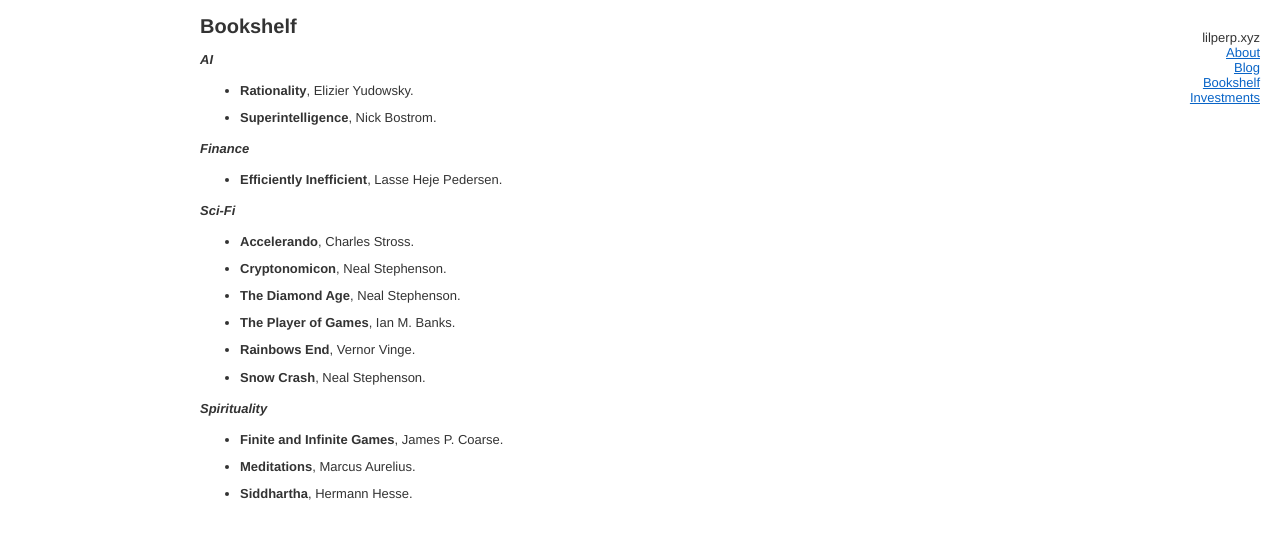
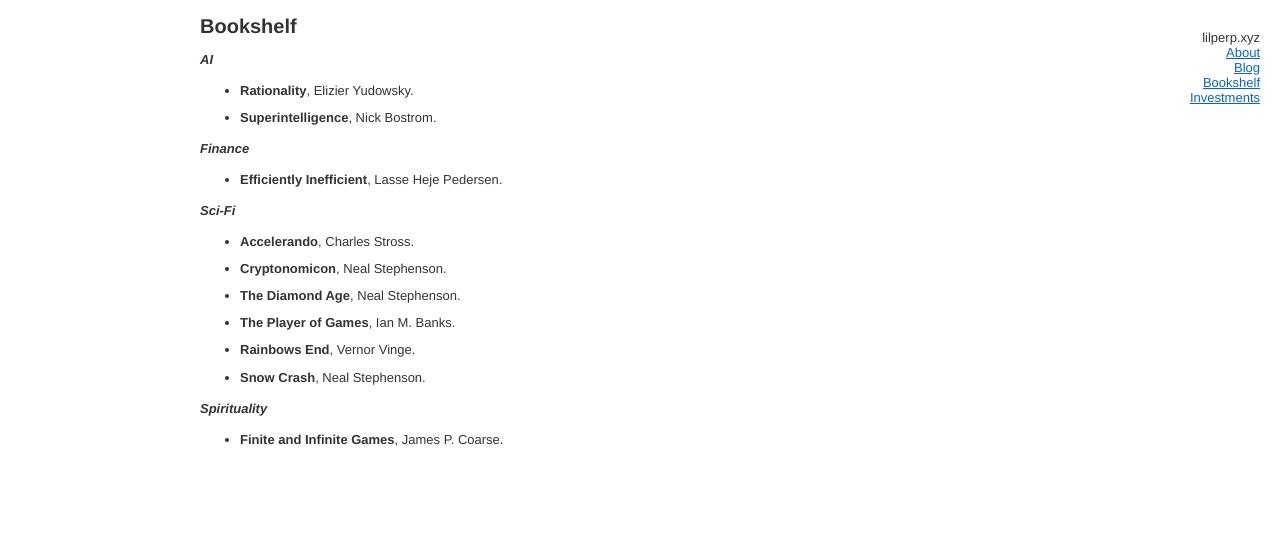
Before and after one commit to lilperp/lilperpxyz, a Jekyll site: the page built from bookshelf.md, in a window 1280 px wide. Shown: the top 539 px of the page. Built offline with Jekyll 4.4.1, drawn with Linux system fonts in a browser that asks for light colours.

Commit message:
rm some books

```diff
--- a/_includes/bookshelf-content.md
+++ b/_includes/bookshelf-content.md
@@ -19,5 +19,3 @@
 ***Spirituality***
 
 - **Finite and Infinite Games**, James P. Coarse.
-- **Meditations**, Marcus Aurelius.
-- **Siddhartha**, Hermann Hesse.
```
